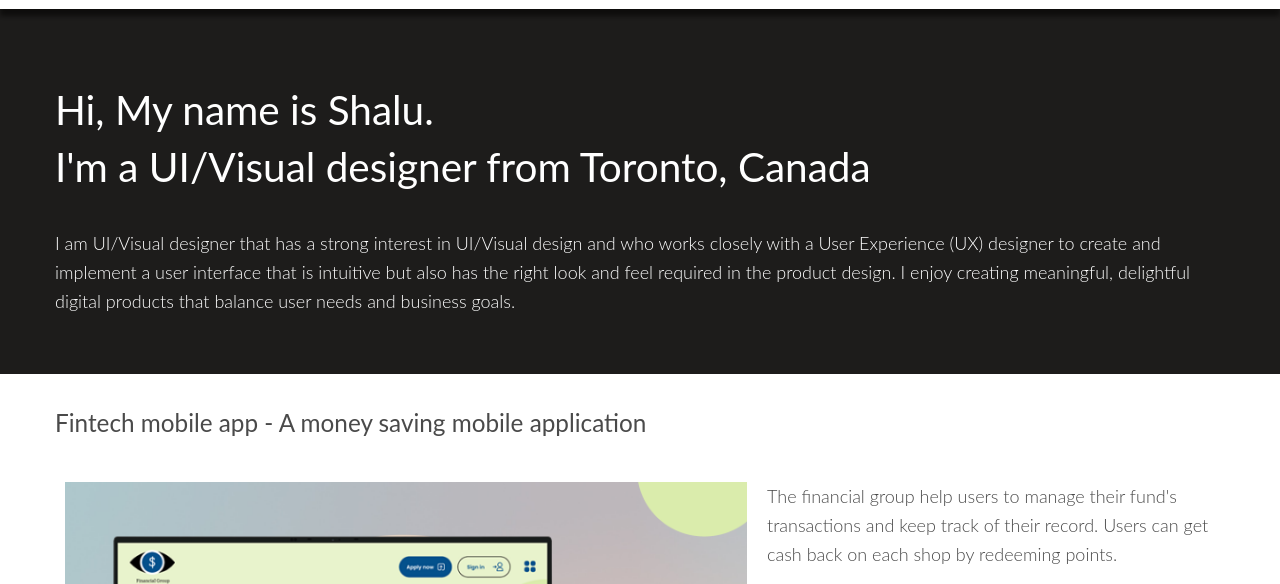
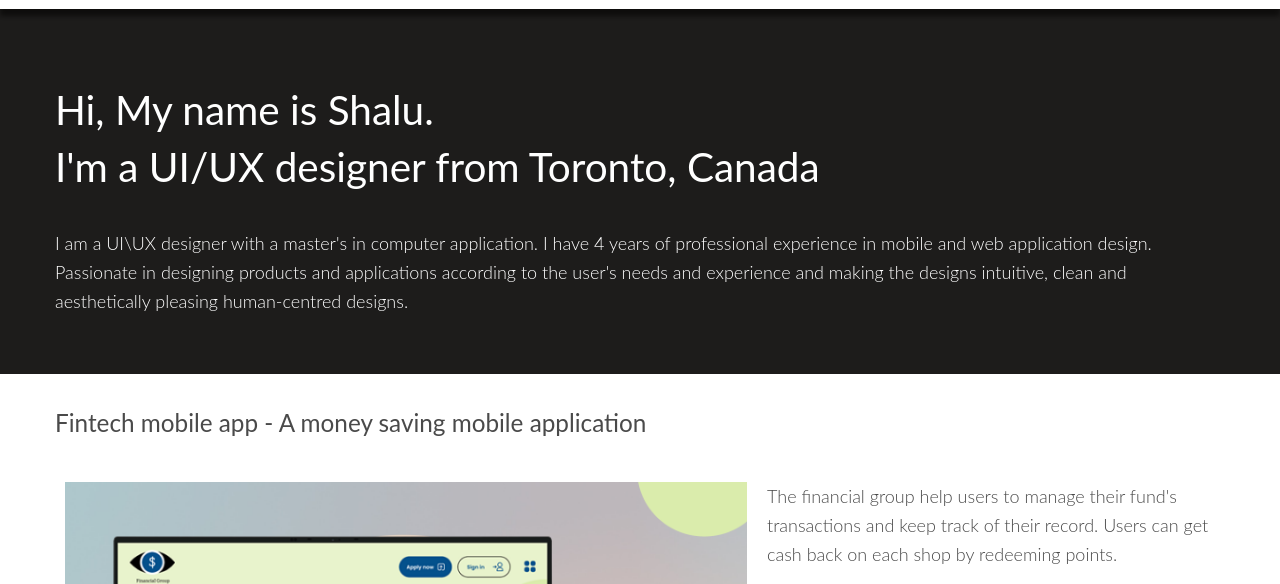
Before and after one commit to ShaluportfolioWebsite/ShaluportfolioWebsite, a plain HTML site: page index.html in a window 1280 px wide. Shown: the part 142-726 px from the top of the page. Drawn offline with nearby package versions, Linux system fonts and the light colour scheme.

Commit message:
index file and resume has been updated

```diff
--- a/index.html
+++ b/index.html
@@ -47,11 +47,12 @@
 <div id="hero">
   <div class="container">
     <h2>Hi, My name is Shalu.
-      <span>I'm a UI/Visual designer from Toronto, Canada</span>
+      <span>I'm a UI/UX designer from Toronto, Canada</span>
     </h2>
-    <p>I am UI/Visual designer that has a strong interest in UI/Visual design and who works closely with a User Experience (UX) designer to create and implement
-       a user interface that is intuitive but also has the right look and feel required in the product design.
-      I enjoy creating meaningful, delightful digital products that balance user needs and business goals.</p>
+
+    <p>I am a UI\UX designer with a master's in computer application. I have 4 years of professional experience in mobile and web application design.
+       Passionate in designing products and applications according to the user's needs and experience and making the designs intuitive,
+       clean and aesthetically pleasing human-centred designs.</p>
 </div>
 </div>
 
```
Also changed, not shown: 1 other file.
